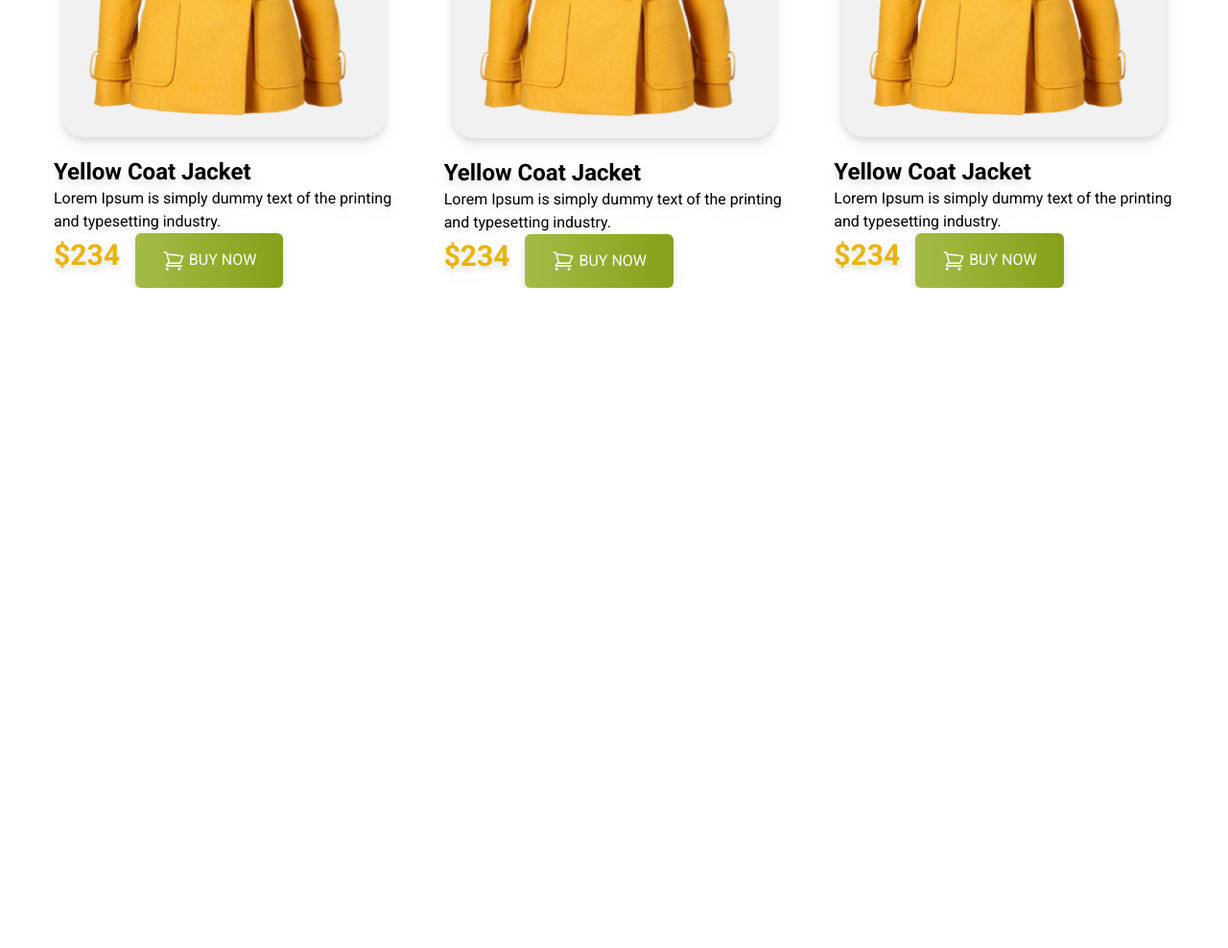
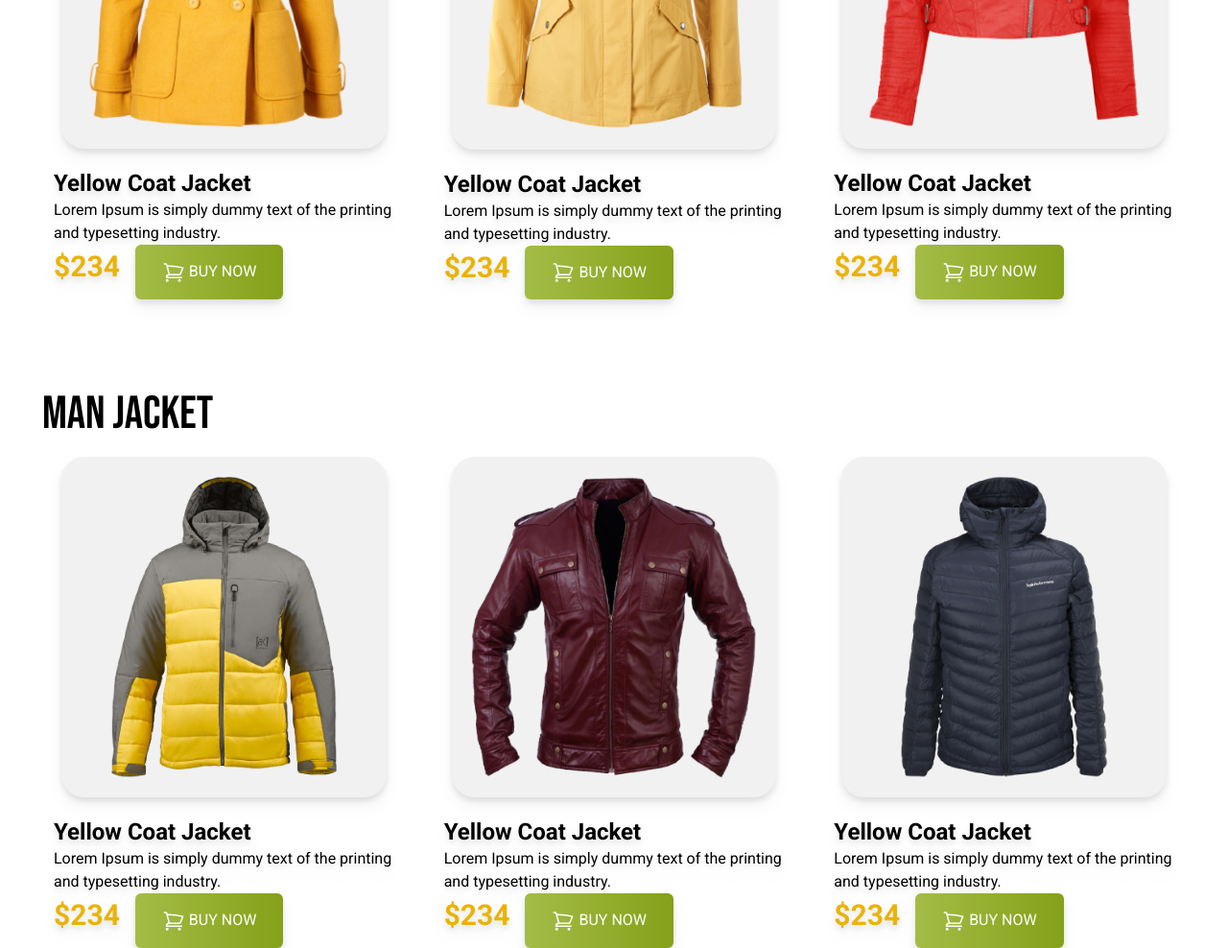
Before and after one commit to mkiuzzl01/Penguin-Fashion-UseTailwind, a plain HTML site: page index.html in a window 1280 px wide. Shown: the part 937-1925 px from the top of the page at 96% size. Before the commit the page ends 1237 px from the top, so only its background shows below. Drawn offline with nearby package versions, Linux system fonts and the light colour scheme.

Commit message:
man section is done

```diff
--- a/index.html
+++ b/index.html
@@ -22,7 +22,7 @@
             </div>
         </nav>
         <!-- This is banner Section -->
-        <div class="banner ps-11 flex flex-col md:flex-row lg:flex-row justify-between items-center">
+        <div class="banner ps-11 pt-3 flex flex-col md:flex-row lg:flex-row justify-between items-center">
             <div class="banner-content space-y-3">
                 <div class="banner-text">
                     <h1 class="text-7xl uppercase Bebas"><span class=" text-[#FABE4C]">Be the Penguins</span><br>
@@ -64,7 +64,7 @@
 
                 <div class="card space-x-3 drop-shadow-lg">
                     <div class="card-image bg-[#F1F1F1] m-5 p-5 rounded-3xl">
-                        <img src="Images/jacket-1.png" alt="">
+                        <img src="Images/jacket-2.png" alt="">
                     </div>
                 <h4 class="card-title text-2xl font-bold">Yellow Coat Jacket </h4>
                 <p class="card-description">Lorem Ipsum is simply dummy text of the
@@ -79,7 +79,7 @@
 
                 <div class="card space-x-3 drop-shadow-lg">
                     <div class="card-image bg-[#F1F1F1] p-5 m-5 rounded-3xl">
-                        <img src="Images/jacket-1.png" alt="">
+                        <img src="Images/jacket-3.png" alt="">
                     </div>
                 <h4 class="card-title text-2xl font-bold">Yellow Coat Jacket </h4>
                 <p class="card-description">Lorem Ipsum is simply dummy text of the
@@ -94,6 +94,59 @@
                 </div>
             </div>
         </section>
+        <!-- Man-Jacket -->
+        <section class="mt-24">
+            <h3 class="text-5xl uppercase Bebas">Man Jacket</h3>
+            <div class="Woman-card-container grid gap-7 grid-cols-1 md:grid-cols-2  lg:grid-cols-3 Roboto">
+
+                <div class="card space-x-3 drop-shadow-lg">
+                    <div class="card-image bg-[#F1F1F1] rounded-3xl lg:p-5 m-5">
+                        <img src="Images/jacket-4.png" alt="">
+                    </div>
+                <h4 class="card-title text-2xl font-bold">Yellow Coat Jacket </h4>
+                <p class="card-description">Lorem Ipsum is simply dummy text of the
+                    printing and typesetting industry.</p>
+                <h3 class="card-price text-3xl font-black text-yellow-500 inline">$234</h3>
+                <button class="py-4 px-7 Roboto text-white uppercase rounded-md bg-gradient-to-r from-[#A4BC46] to-[#85A019]">
+                    <svg xmlns="http://www.w3.org/2000/svg" fill="none" viewBox="0 0 24 24" stroke-width="1.5" stroke="currentColor" class="w-6 h-6 inline">
+                        <path stroke-linecap="round" stroke-linejoin="round" d="M2.25 3h1.386c.51 0 .955.343 1.087.835l.383 1.437M7.5 14.25a3 3 0 0 0-3 3h15.75m-12.75-3h11.218c1.121-2.3 2.1-4.684 2.924-7.138a60.114 60.114 0 0 0-16.536-1.84M7.5 14.25 5.106 5.272M6 20.25a.75.75 0 1 1-1.5 0 .75.75 0 0 1 1.5 0Zm12.75 0a.75.75 0 1 1-1.5 0 .75.75 0 0 1 1.5 0Z" />
+                      </svg>
+                      BUY NOW</button>
+                </div>
+
+                <div class="card space-x-3 drop-shadow-lg">
+                    <div class="card-image bg-[#F1F1F1] m-5 p-5 rounded-3xl">
+                        <img src="Images/jacket-5.png" alt="">
+                    </div>
+                <h4 class="card-title text-2xl font-bold">Yellow Coat Jacket </h4>
+                <p class="card-description">Lorem Ipsum is simply dummy text of the
+                    printing and typesetting industry.</p>
+                <h3 class="card-price text-3xl font-black text-yellow-500 inline">$234</h3>
+                <button class="py-4 px-7 Roboto text-white uppercase rounded-md bg-gradient-to-r from-[#A4BC46] to-[#85A019]">
+                    <svg xmlns="http://www.w3.org/2000/svg" fill="none" viewBox="0 0 24 24" stroke-width="1.5" stroke="currentColor" class="w-6 h-6 inline">
+                        <path stroke-linecap="round" stroke-linejoin="round" d="M2.25 3h1.386c.51 0 .955.343 1.087.835l.383 1.437M7.5 14.25a3 3 0 0 0-3 3h15.75m-12.75-3h11.218c1.121-2.3 2.1-4.684 2.924-7.138a60.114 60.114 0 0 0-16.536-1.84M7.5 14.25 5.106 5.272M6 20.25a.75.75 0 1 1-1.5 0 .75.75 0 0 1 1.5 0Zm12.75 0a.75.75 0 1 1-1.5 0 .75.75 0 0 1 1.5 0Z" />
+                      </svg>
+                      BUY NOW</button>
+                </div>
+
+                <div class="card space-x-3 drop-shadow-lg">
+                    <div class="card-image bg-[#F1F1F1] p-5 m-5 rounded-3xl">
+                        <img src="Images/jacket-6.png" alt="">
+                    </div>
+                <h4 class="card-title text-2xl font-bold">Yellow Coat Jacket </h4>
+                <p class="card-description">Lorem Ipsum is simply dummy text of the
+                    printing and typesetting industry.</p>
+                <h3 class="card-price text-3xl font-black text-yellow-500 inline">$234</h3>
+                <button class="py-4 px-7 Roboto text-white uppercase rounded-md bg-gradient-to-r from-[#A4BC46] to-[#85A019]">
+                    <svg xmlns="http://www.w3.org/2000/svg" fill="none" viewBox="0 0 24 24" stroke-width="1.5" stroke="currentColor" class="w-6 h-6 inline">
+                        <path stroke-linecap="round" stroke-linejoin="round" d="M2.25 3h1.386c.51 0 .955.343 1.087.835l.383 1.437M7.5 14.25a3 3 0 0 0-3 3h15.75m-12.75-3h11.218c1.121-2.3 2.1-4.684 2.924-7.138a60.114 60.114 0 0 0-16.536-1.84M7.5 14.25 5.106 5.272M6 20.25a.75.75 0 1 1-1.5 0 .75.75 0 0 1 1.5 0Zm12.75 0a.75.75 0 1 1-1.5 0 .75.75 0 0 1 1.5 0Z" />
+                      </svg>
+                      BUY NOW</button>
+                </div>
+                </div>
+            </div>
+        </section>
+
     </main>
     <footer>
 
```
